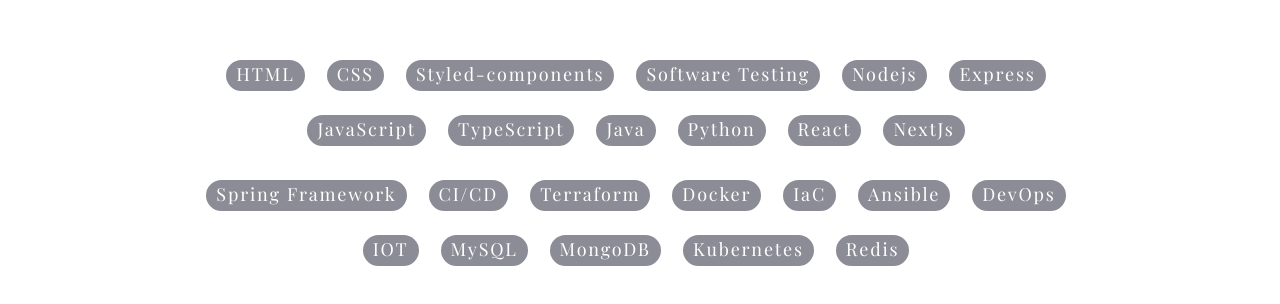
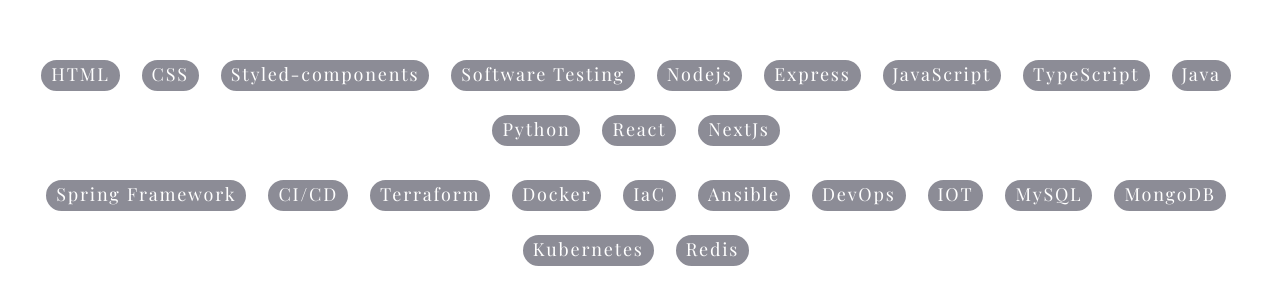
Before and after one commit to dannelara/portfolio, a React (Create React App) app: page / in a window 1280 px wide. Shown: the part 1941-2245 px from the top of the page. Built offline with nearby package versions, Linux system fonts and the light colour scheme.

Commit message:
fixed skills wrapper width

```diff
--- a/src/components/skills/Styles.ts
+++ b/src/components/skills/Styles.ts
@@ -24,8 +24,9 @@
       display: props._moveIn ? "flex" : "none",
       animation: props._moveIn ? "move3 1.5s forwards" : "",
       transformStyle: "preserve-3d",
-      width: "70%",
-
+      // backgroundColor: "red",
+      // // width: "100%",
+      // // maxHeight: "100vh",
       alignItems: "start",
       justifyContent: "center",
       flexDirection: "column",
```
